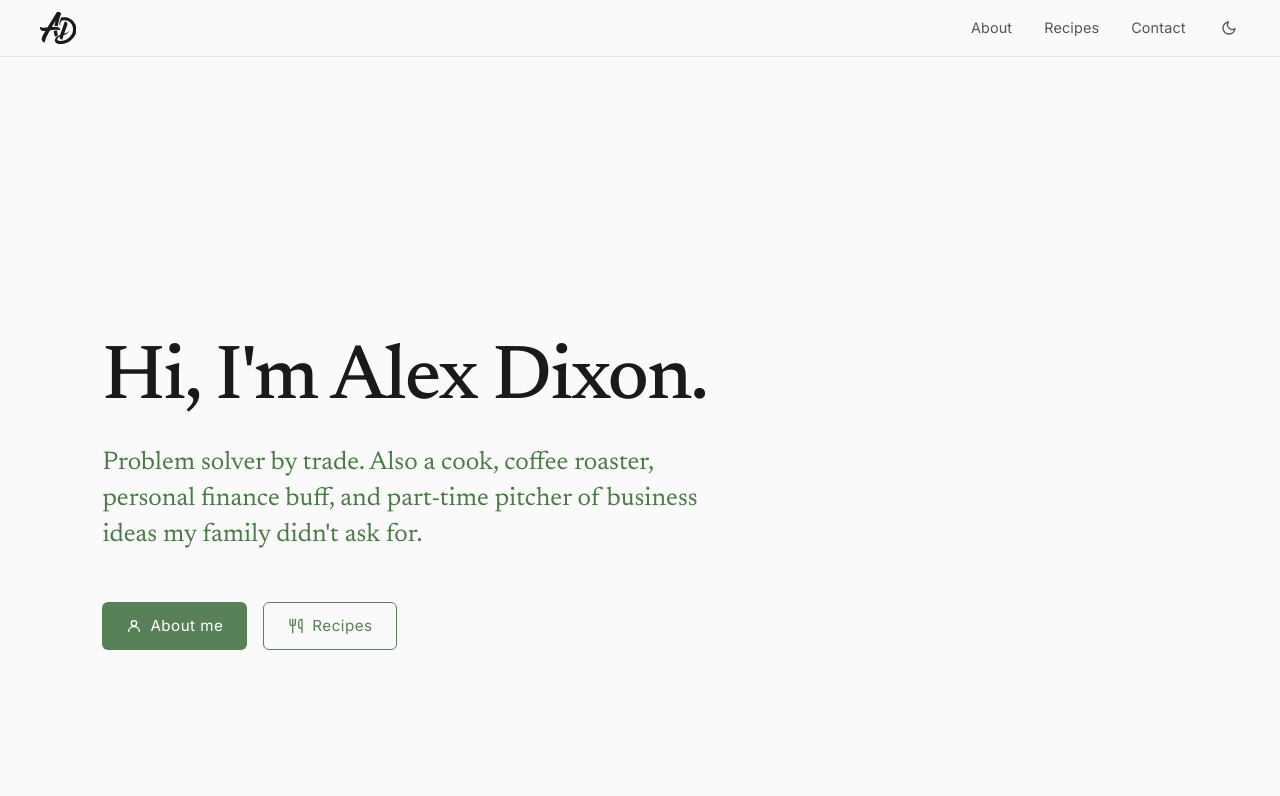
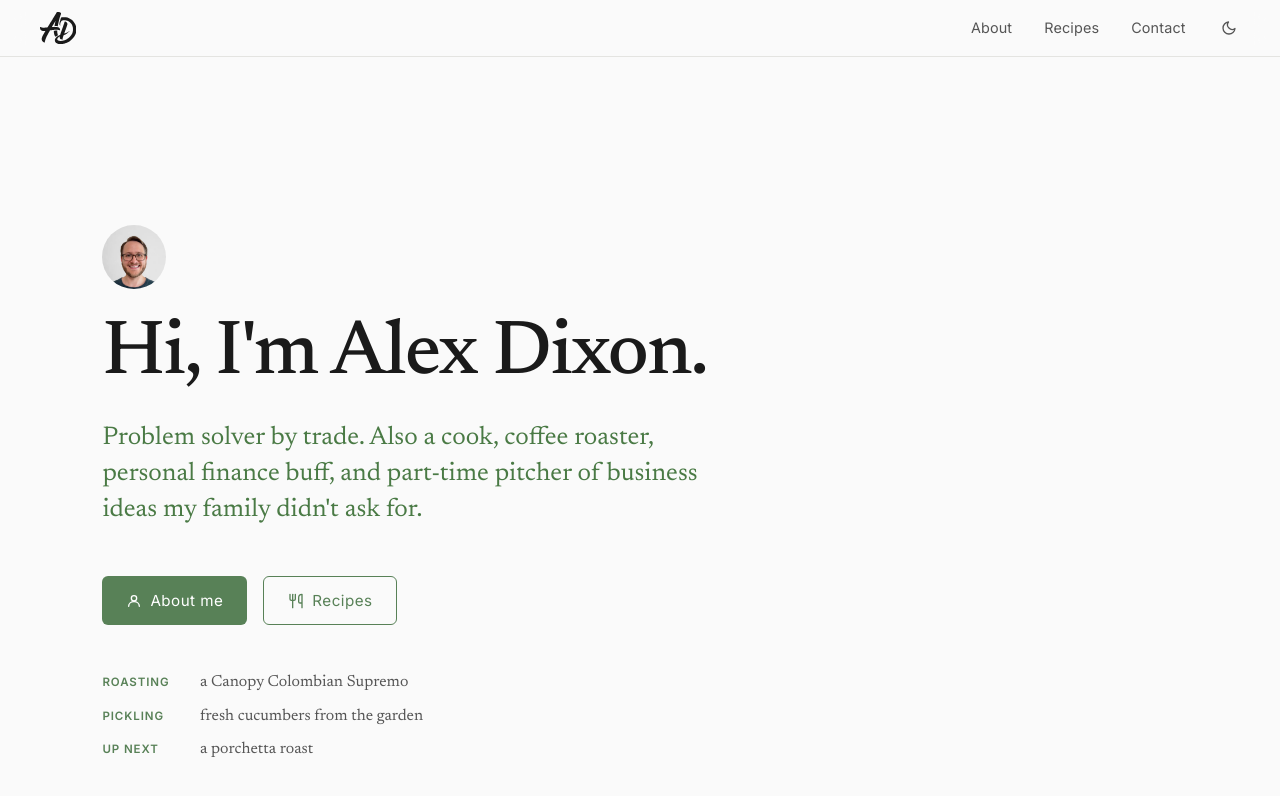
Before and after one commit to adixon304/adixon304.github.io, a Jekyll site: the page built from index.html, in a window 1280 px wide and 900 px high. Shown: the top 796 px of the window. Built offline with Jekyll 4.4.1, drawn with Linux system fonts in a browser that asks for light colours.

Commit message:
Add hero avatar and Currently snippet to home page
Currently items live in _data/currently.yml for easy editing.

Co-Authored-By: Claude Fable 5 <noreply@anthropic.com>

```diff
--- /dev/null
+++ b/_data/currently.yml
@@ -0,0 +1,9 @@
+# Shown in the home-page "Currently" snippet. Edit freely; keep items short.
+updated: 2026-06-11
+items:
+  - label: Roasting
+    text: a Canopy Colombian Supremo
+  - label: Pickling
+    text: fresh cucumbers from the garden
+  - label: Up next
+    text: a porchetta roast
--- a/css/style.css
+++ b/css/style.css
@@ -157,6 +157,14 @@ nav {
   padding: 5.5rem 2.5rem 0 8%;
 }
 
+.hero-avatar {
+  width: 64px;
+  height: 64px;
+  border-radius: 50%;
+  object-fit: cover;
+  margin-bottom: 1.5rem;
+}
+
 .hero h1 {
   font-size: clamp(2.8rem, 6vw, 5rem);
   font-weight: 500;
@@ -219,19 +227,54 @@ nav {
   color: var(--accent-text);
 }
 
+.hero-currently {
+  margin-top: 2.75rem;
+  display: flex;
+  flex-direction: column;
+  gap: 0.4rem;
+}
+
+.hero-currently p {
+  margin: 0;
+  font-size: 1rem;
+  color: var(--text-muted);
+}
+
+.currently-label {
+  display: inline-block;
+  min-width: 5.5rem;
+  margin-right: 0.6rem;
+  font-family: var(--font-sans);
+  font-size: 0.72rem;
+  font-weight: 600;
+  text-transform: uppercase;
+  letter-spacing: 0.08em;
+  color: var(--accent-text);
+}
+
 @media (prefers-reduced-motion: no-preference) {
+  .hero-avatar,
   .hero h1,
   .hero .tagline,
-  .hero-links {
+  .hero-links,
+  .hero-currently {
     animation: hero-in 0.6s ease both;
   }
 
+  .hero h1 {
+    animation-delay: 0.08s;
+  }
+
   .hero .tagline {
-    animation-delay: 0.1s;
+    animation-delay: 0.16s;
   }
 
   .hero-links {
-    animation-delay: 0.2s;
+    animation-delay: 0.24s;
+  }
+
+  .hero-currently {
+    animation-delay: 0.32s;
   }
 
   @keyframes hero-in {
--- a/index.html
+++ b/index.html
@@ -4,6 +4,8 @@ body_class: home
 description: "Alex Dixon — engineering leader at Stripe, cook, coffee roaster, and occasional pitcher of unsolicited business ideas."
 ---
 <section class="hero">
+  <!-- TODO: swap headshot.webp for a candid photo when you have one -->
+  <img src="{{ '/images/headshot.webp' | relative_url }}" alt="Alex Dixon" class="hero-avatar" width="64" height="64">
   <h1>Hi, I'm Alex Dixon.</h1>
   <p class="tagline">Problem solver by trade. Also a cook, coffee roaster, personal finance buff, and part-time pitcher of business ideas my family didn't ask for.</p>
   <div class="hero-links">
@@ -16,4 +18,9 @@ description: "Alex Dixon — engineering leader at Stripe, cook, coffee roaster,
       Recipes
     </a>
   </div>
+  <div class="hero-currently">
+    {% for item in site.data.currently.items %}
+    <p><span class="currently-label">{{ item.label }}</span>{{ item.text }}</p>
+    {% endfor %}
+  </div>
 </section>
```
